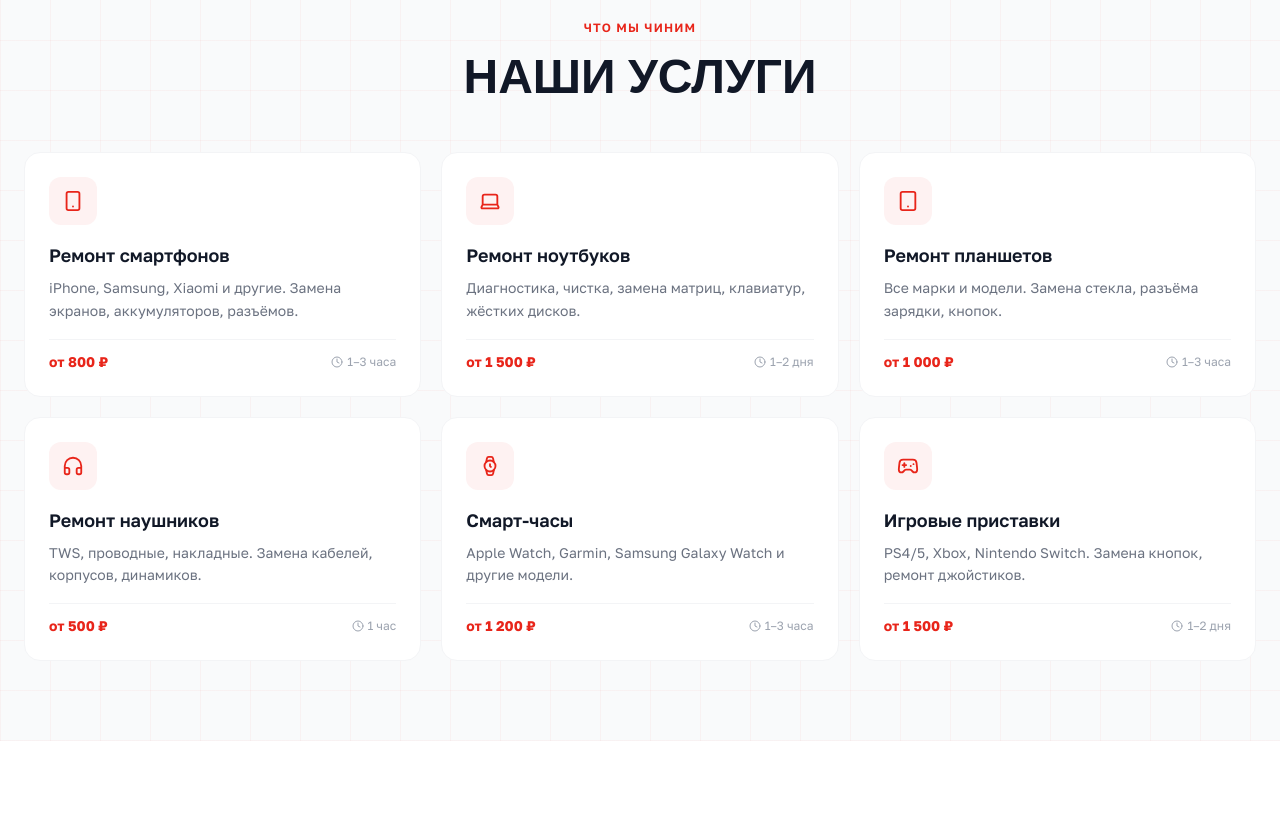
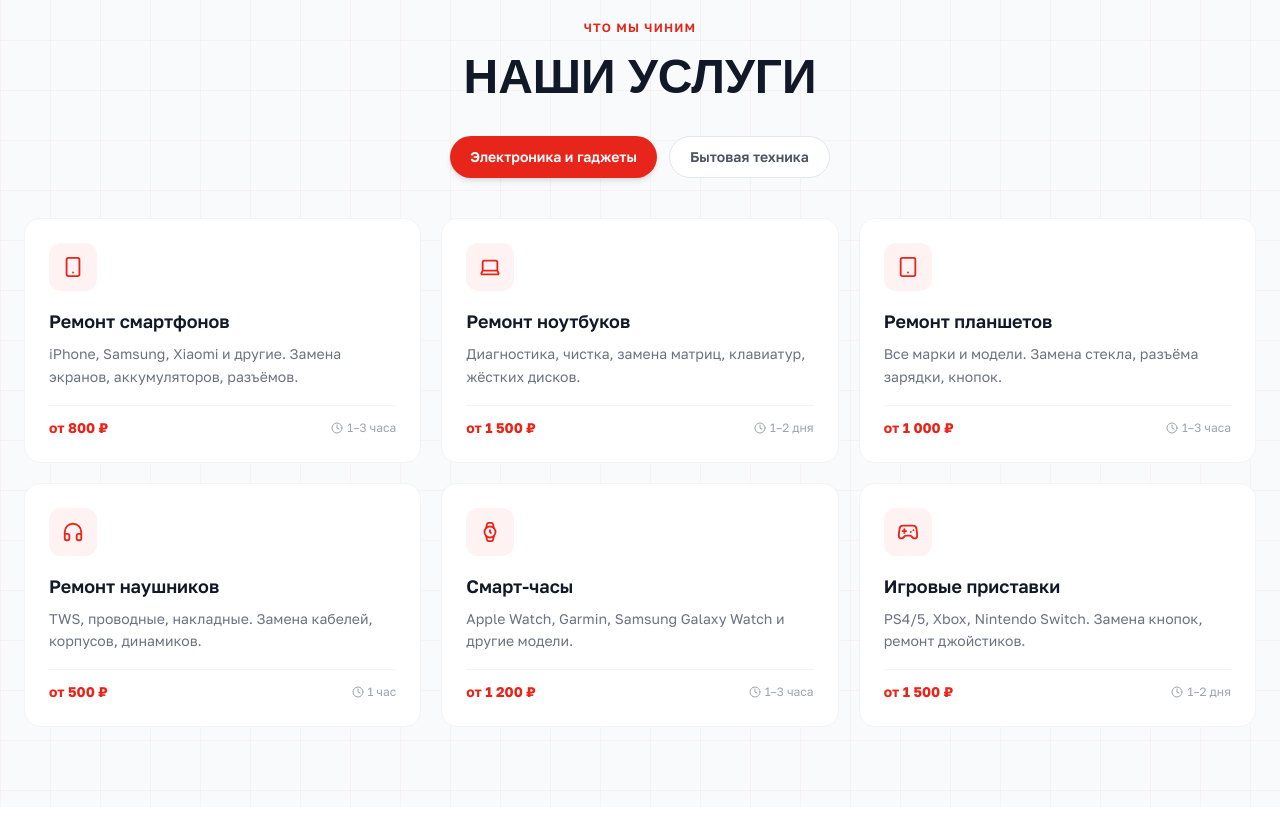
Before and after one commit to pr-poehali-dev/service-center-repair-1, a React (Vite) app: page / in a window 1280 px wide. Shown: the part 1020-1837 px from the top of the page. Built offline with nearby package versions, Linux system fonts and the light colour scheme.

Commit message:
feat: добавить ремонт техники

```diff
--- a/src/pages/Index.tsx
+++ b/src/pages/Index.tsx
@@ -11,14 +11,32 @@ const NAV_LINKS = [
   { id: "contacts", label: "Контакты" },
 ];
 
-const SERVICES = [
+const SERVICE_CATEGORIES = [
+  {
+    category: "Электроника и гаджеты",
+    items: [
       { icon: "Smartphone", title: "Ремонт смартфонов", desc: "iPhone, Samsung, Xiaomi и другие. Замена экранов, аккумуляторов, разъёмов.", price: "от 800 ₽", time: "1–3 часа" },
       { icon: "Laptop", title: "Ремонт ноутбуков", desc: "Диагностика, чистка, замена матриц, клавиатур, жёстких дисков.", price: "от 1 500 ₽", time: "1–2 дня" },
       { icon: "Tablet", title: "Ремонт планшетов", desc: "Все марки и модели. Замена стекла, разъёма зарядки, кнопок.", price: "от 1 000 ₽", time: "1–3 часа" },
       { icon: "Headphones", title: "Ремонт наушников", desc: "TWS, проводные, накладные. Замена кабелей, корпусов, динамиков.", price: "от 500 ₽", time: "1 час" },
       { icon: "Watch", title: "Смарт-часы", desc: "Apple Watch, Garmin, Samsung Galaxy Watch и другие модели.", price: "от 1 200 ₽", time: "1–3 часа" },
       { icon: "Gamepad2", title: "Игровые приставки", desc: "PS4/5, Xbox, Nintendo Switch. Замена кнопок, ремонт джойстиков.", price: "от 1 500 ₽", time: "1–2 дня" },
+    ],
+  },
+  {
+    category: "Бытовая техника",
+    items: [
+      { icon: "WashingMachine", title: "Стиральные машины", desc: "Замена подшипников, насосов, ТЭНов. Все марки: Bosch, Samsung, LG и другие.", price: "от 1 500 ₽", time: "1–2 дня" },
+      { icon: "Refrigerator", title: "Холодильники", desc: "Заправка фреоном, замена компрессора, ремонт термостата.", price: "от 2 000 ₽", time: "1–3 дня" },
+      { icon: "Microwave", title: "Микроволновые печи", desc: "Замена магнетрона, трансформатора, дверцы. Устранение искрения.", price: "от 800 ₽", time: "1–2 часа" },
+      { icon: "Wind", title: "Кондиционеры", desc: "Чистка, заправка, замена плат управления и компрессоров.", price: "от 2 500 ₽", time: "1–2 дня" },
+      { icon: "Flame", title: "Кухонные плиты", desc: "Ремонт газовых и электрических плит, духовок, варочных поверхностей.", price: "от 1 000 ₽", time: "1–2 дня" },
+      { icon: "Zap", title: "Мелкая бытовая техника", desc: "Утюги, пылесосы, кофемашины, блендеры и другие приборы.", price: "от 500 ₽", time: "1–3 часа" },
+    ],
+  },
 ];
+
+const SERVICES = SERVICE_CATEGORIES.flatMap(c => c.items);
 
 const STATUSES: Record<string, { label: string; step: number; cls: string; icon: string }> = {
   "received": { label: "Принято в работу", step: 1, cls: "status-received", icon: "PackageCheck" },
@@ -49,6 +67,7 @@ const STATS = [
 
 export default function Index() {
   const [activeSection, setActiveSection] = useState("home");
+  const [activeCategory, setActiveCategory] = useState(0);
   const [mobileMenuOpen, setMobileMenuOpen] = useState(false);
   const [orderInput, setOrderInput] = useState("");
   const [orderResult, setOrderResult] = useState<null | { found: boolean; order?: typeof MOCK_ORDERS[string]; id?: string }>(null);
@@ -237,12 +256,25 @@ export default function Index() {
       {/* SERVICES */}
       <section id="services" className="py-20 bg-gray-50 grid-pattern">
         <div className="max-w-7xl mx-auto px-4 sm:px-6">
-          <div className="text-center mb-14">
+          <div className="text-center mb-10">
             <p className="text-[#e8251a] text-xs font-semibold uppercase tracking-widest mb-3">Что мы чиним</p>
             <h2 className="font-display text-4xl sm:text-5xl font-bold text-gray-900">НАШИ УСЛУГИ</h2>
           </div>
+          {/* Category tabs */}
+          <div className="flex gap-3 justify-center mb-10 flex-wrap">
+            {SERVICE_CATEGORIES.map((cat, i) => (
+              <button key={i} onClick={() => setActiveCategory(i)}
+                className={`px-5 py-2.5 rounded-full text-sm font-semibold transition-all ${
+                  activeCategory === i
+                    ? "bg-[#e8251a] text-white shadow-md"
+                    : "bg-white text-gray-600 border border-gray-200 hover:border-red-200 hover:text-[#e8251a]"
+                }`}>
+                {cat.category}
+              </button>
+            ))}
+          </div>
           <div className="grid sm:grid-cols-2 lg:grid-cols-3 gap-5">
-            {SERVICES.map((s, i) => (
+            {SERVICE_CATEGORIES[activeCategory].items.map((s, i) => (
               <div key={i} className="bg-white rounded-2xl p-6 group hover:shadow-lg transition-all duration-300 border border-gray-100 hover:border-red-100 cursor-pointer">
                 <div className="w-12 h-12 rounded-xl bg-red-50 flex items-center justify-center mb-4 group-hover:bg-red-100 transition-all">
                   <Icon name={s.icon} size={22} className="text-[#e8251a]" />
```
Lines whose indentation alone changed are shown as unchanged.
